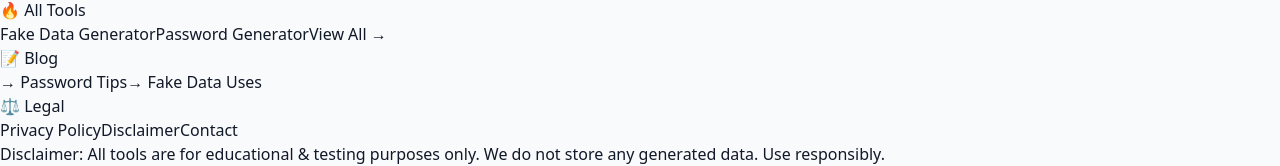
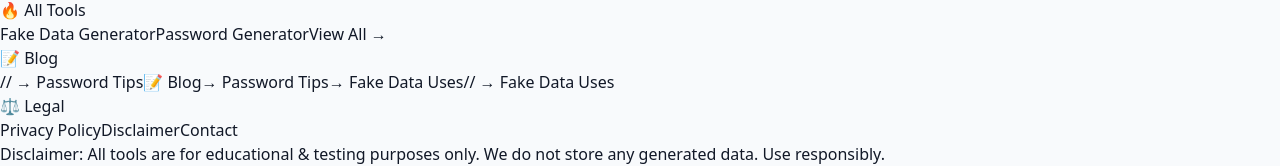
Before and after one commit to Ravs10/lorem-pro-tool, a Next.js app: page / in a window 1280 px wide. Shown: the part 1190-1356 px from the top of the page. Built offline with nearby package versions, Linux system fonts and the light colour scheme; no server answers; the database is empty.

Commit message:
Fix blog links in Footer component
Updated blog links in the Footer component to point to new routes.

```diff
--- a/app/components/Footer.js
+++ b/app/components/Footer.js
@@ -20,8 +20,13 @@ export default function Footer() {
           <div className="rounded-2xl bg-zinc-900/60 border border-zinc-800 p-4">
             <h4 className="text-white font-bold mb-3">📝 Blog</h4>
             <div className="space-y-2 text-sm text-zinc-400">
-              <Link href="/#blog" className="block hover:text-orange-400">→ Password Tips</Link>
-              <Link href="/#blog" className="block hover:text-orange-400">→ Fake Data Uses</Link>
+             // <Link href="/#blog" className="block hover:text-orange-400">→ Password Tips</Link>
+    <Link href="/blog">📝 Blog</Link>
+
+<Link href="/blog/password-tips">→ Password Tips</Link>
+
+<Link href="/blog/fake-data-uses">→ Fake Data Uses</Link>
+            //  <Link href="/#blog" className="block hover:text-orange-400">→ Fake Data Uses</Link>
             </div>
           </div>
           <div className="rounded-2xl bg-zinc-900/60 border border-zinc-800 p-4">
```
